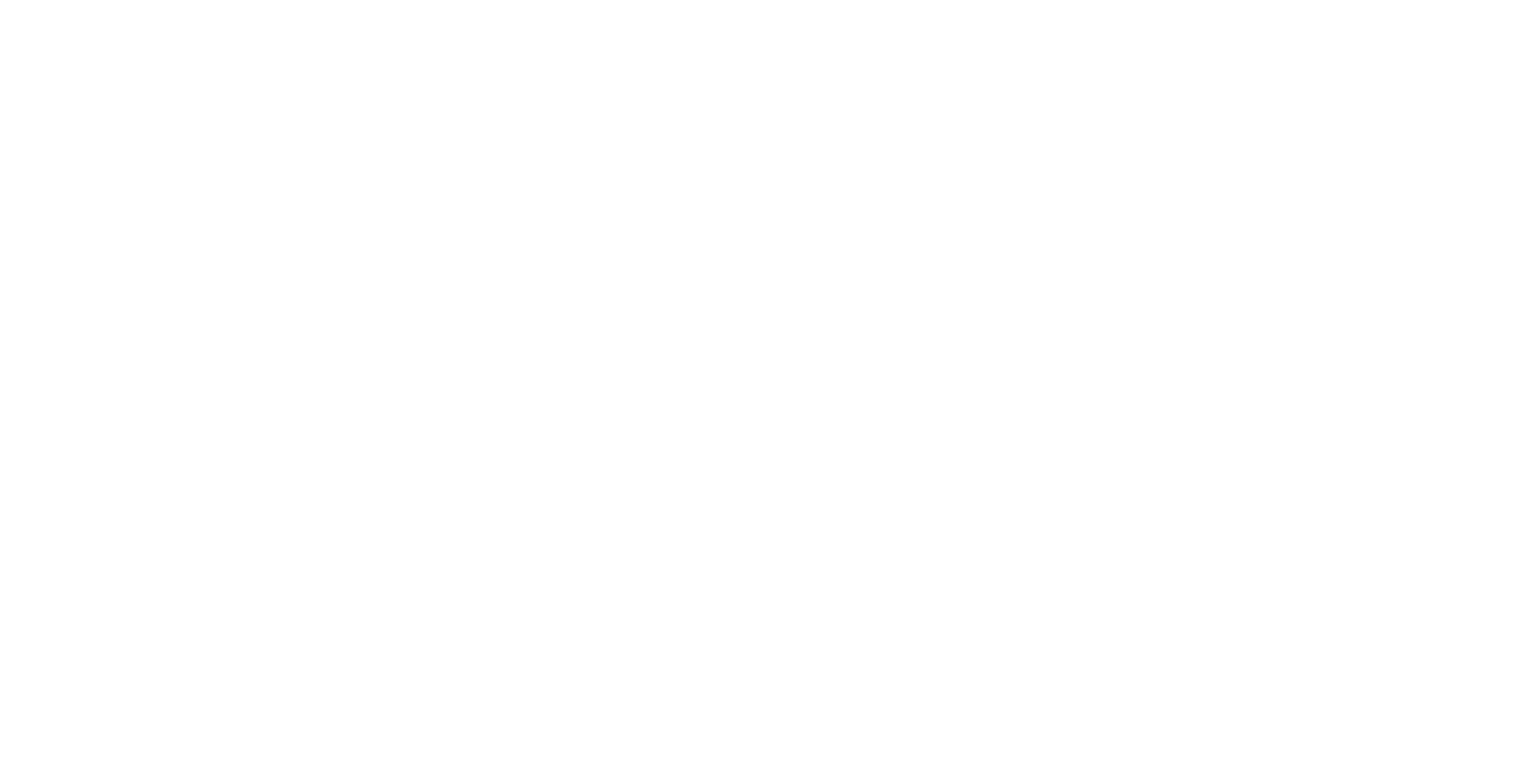
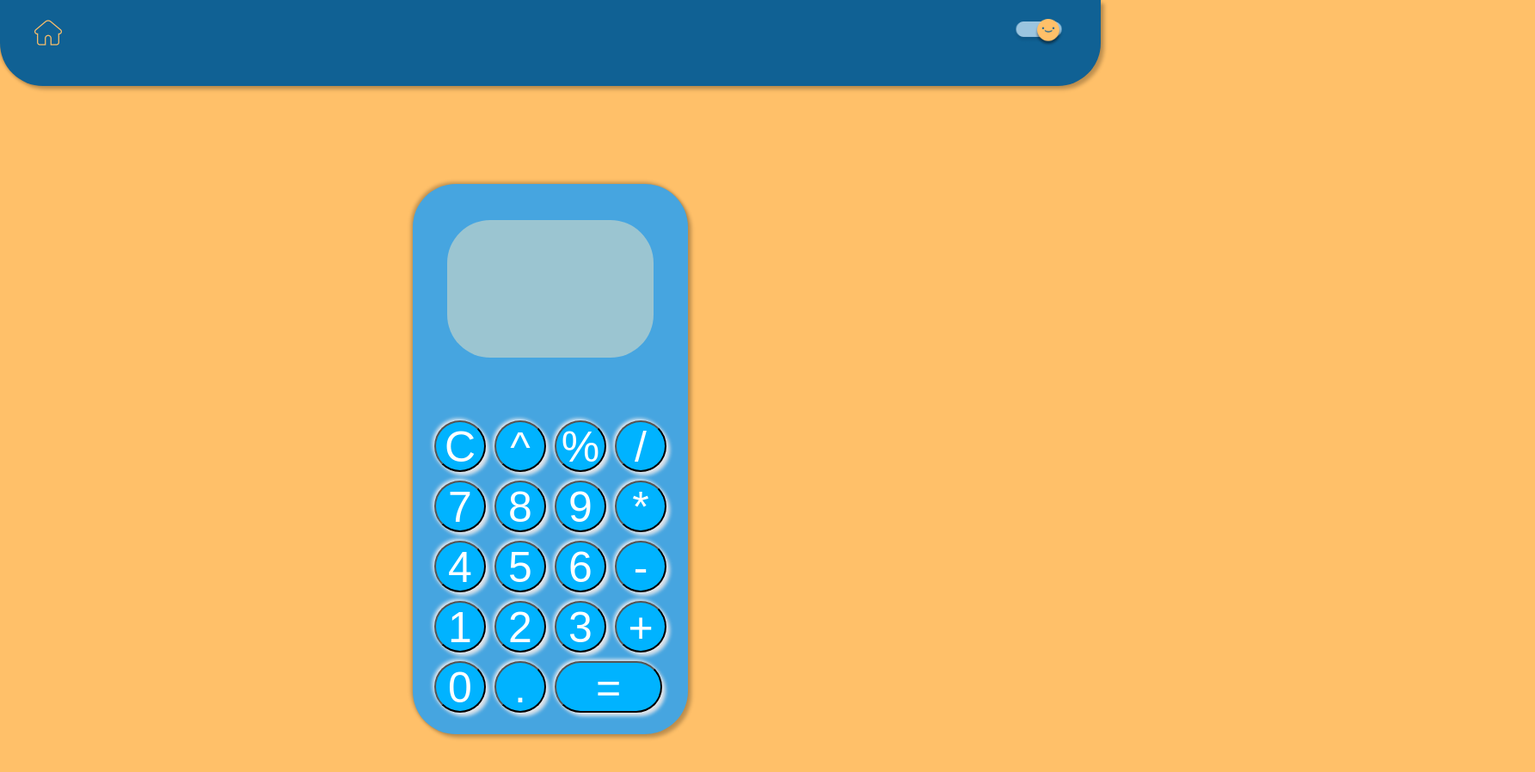
Before and after one commit to JawadMessaoudene/Wild-Code-School-Projet-n-1, a plain HTML site: page index.html in a window 1280 px wide. Shown: the whole page at 86% size, 1785 px wide, since content can reach past the window. Before the commit the page ends 800 px from the top, so only its background shows below. Drawn offline with Linux system fonts and the light colour scheme.

Commit message:
création lightmode

```diff
--- a/css/style.css
+++ b/css/style.css
@@ -0,0 +1,103 @@
+/* Général */
+
+* {
+    box-sizing: border-box;
+    width: 100%;
+    margin:0;
+    padding:0;
+}
+
+
+body{
+    background: #FFC069;
+}
+
+
+
+
+/* Barre de navigation */
+
+nav{
+    height: 100px;
+    background-color: #106194;
+    border-bottom-right-radius: 50px 50px;
+    border-bottom-left-radius: 50px 50px;
+    box-shadow: 4px 4px 4px rgba(0, 0, 0, 0.25), -2px -2px 4px rgba(0, 0, 0, 0.25);
+}
+
+nav ul{
+    margin: 0;
+    padding: 0;
+}
+
+nav ul li {
+    list-style: none;
+}
+
+.home_button{
+    position: absolute;
+    height: 32px;
+    width: 32px;
+    left: 40px;
+    top: 22px;
+}
+
+.switch_background{
+    position: absolute;
+    height: 20px;
+    width: 60px;
+    left: 92%;
+    top: 25px;
+}
+
+.switch_button{
+    position: absolute;
+    height: 32px;
+    width: 32px;
+    left: 94%;
+    top: 22px;
+}
+
+/* Calculatrice */
+
+.calculator{
+    height: 640px;
+    width: 320px;
+    border-radius: 50px;
+    background: #46A5E0;
+    box-shadow: 4px 4px 4px rgba(0, 0, 0, 0.25), -2px -2px 4px rgba(0, 0, 0, 0.25);
+    margin: 114px auto 46px auto;
+}
+
+.screen{
+    position: absolute;
+    margin: 42px 40px 438px;
+    width: 240px;
+    height: 160px;
+    background: #9BC5D1;
+    border-radius: 50px;
+    font-size: 25px;
+}
+
+.touches{
+    position: absolute;
+    display: grid;
+    grid-template-columns: repeat(4,50px);
+    grid-template-rows: repeat(5,50px);
+    grid-gap: 20px;
+    margin: 275px auto 40px 25px;
+}
+
+.button{
+    width: 60px;
+    height: 60px;
+    background: rgb(0, 179, 255);
+    border-radius: 50px;
+    box-shadow: 4px 4px 4px rgba(240, 235, 235, 0.896), -2px -2px 4px rgba(245, 240, 240, 0.936);
+    color: white;
+    font-size: 50px;
+}
+
+#égal{
+    width: 125px;;
+}
--- a/index.html
+++ b/index.html
@@ -8,6 +8,43 @@
     <title>Projet 1</title>
   </head>
   <body>
+
+    <nav>
+
+      <ul>
+          <li><a class="home_button" href="#homebutton"><img src="images/bouton-daccueil .png"></a></li>
+          <li><a class="switch_background" ><img src="images/switch_background.png"></a></li>
+          <li><a class="switch_button" href="#switchbutton"><img src="images/switch_button.png"></a></li>
+      </ul>
+
+    </nav>
+
+  <div class="calculator">
+      <div class="screen"></div>
+      <div class="touches"></button>
+          <button class="button">C</button>
+          <button class="button">^</button>
+          <button class="button">%</button>
+          <button class="button">/</button>
+          <button class="button">7</button>
+          <button class="button">8</button>
+          <button class="button">9</button>
+          <button class="button">*</button>
+          <button class="button">4</button>
+          <button class="button">5</button>
+          <button class="button">6</button>
+          <button class="button">-</button>
+          <button class="button">1</button>
+          <button class="button">2</button>
+          <button class="button">3</button>
+          <button class="button">+</button>
+          <button class="button">0</button>
+          <button class="button">.</button>
+          <button class="button" id="égal">=</button>
+      </div>
+  </div>
+
+
     <script src="js/script.js"></script>
   </body>
 </html>
```
Also changed, not shown: images/bouton-daccueil .png (added), images/switch_background.png (added), images/switch_button.png (added).
